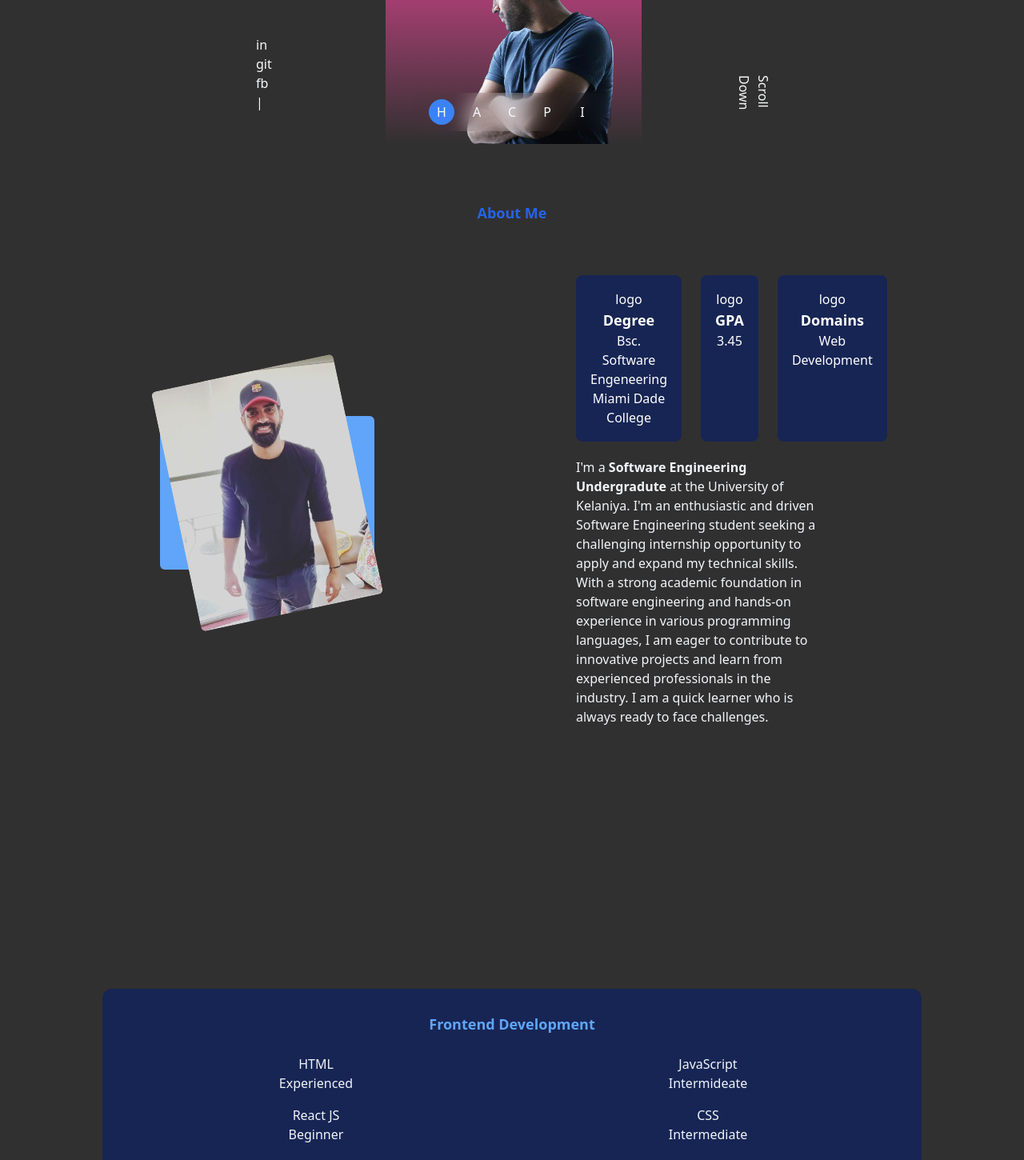
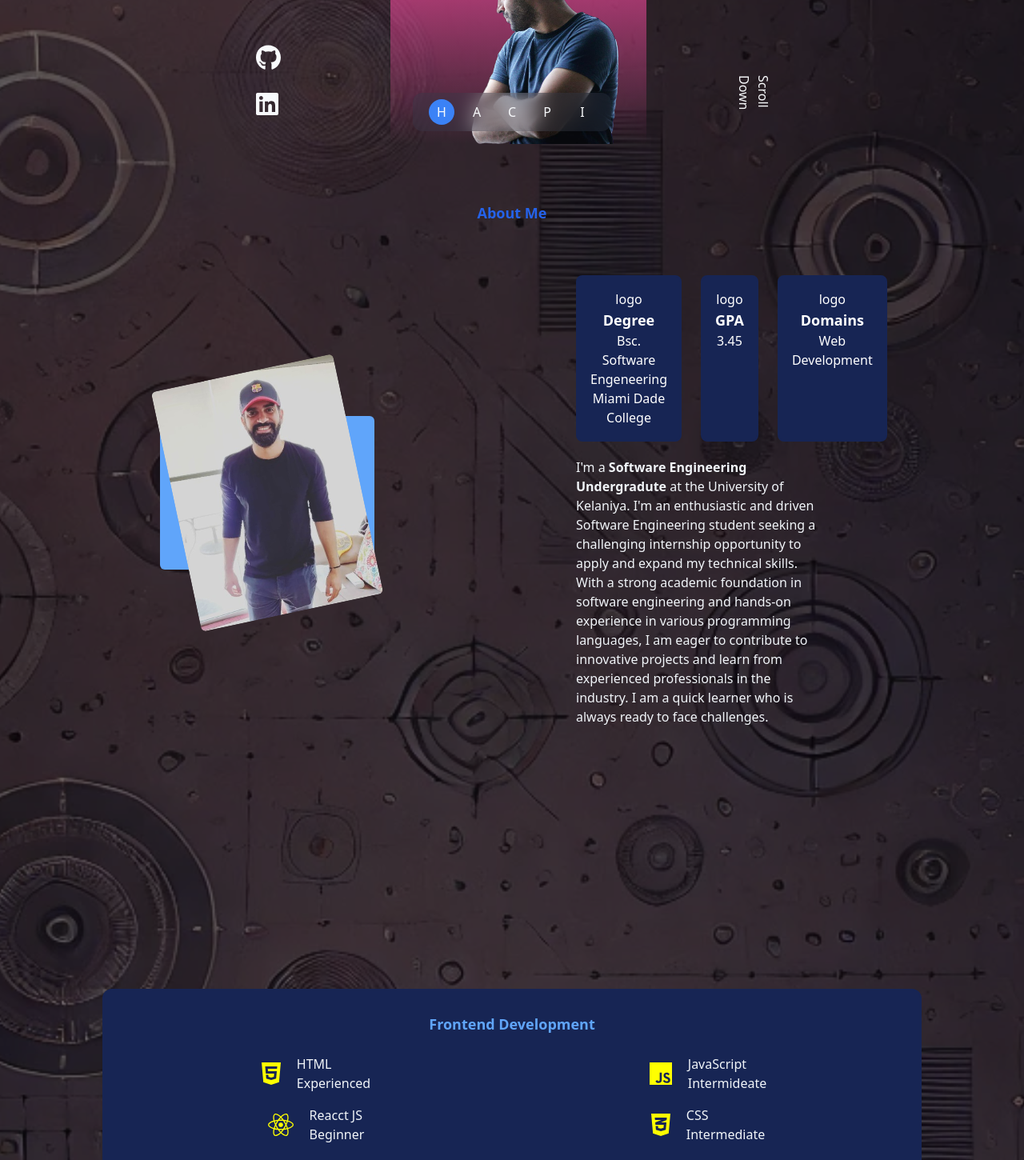
Before and after one commit to maximo445/my-portfolio, a React (Vite) app: page / in a window 1280 px wide. Shown: the part 620-2070 px from the top of the page at 80% size. Built offline with nearby package versions, Linux system fonts and the light colour scheme.

Commit message:
ready to deploy version 1.0

```diff
--- a/package.json
+++ b/package.json
@@ -10,6 +10,11 @@
     "preview": "vite preview"
   },
   "dependencies": {
+    "@fortawesome/fontawesome-svg-core": "^6.6.0",
+    "@fortawesome/free-brands-svg-icons": "^6.6.0",
+    "@fortawesome/free-regular-svg-icons": "^6.6.0",
+    "@fortawesome/free-solid-svg-icons": "^6.6.0",
+    "@fortawesome/react-fontawesome": "^0.2.2",
     "react": "^18.3.1",
     "react-dom": "^18.3.1"
   },
--- a/src/App.jsx
+++ b/src/App.jsx
@@ -4,6 +4,8 @@ import About from "./components/About";
 import Tools from "./components/Tools";
 import Projects from "./components/Projects";
 import Contact from "./components/Contact";
+import Footer from "./components/Footer";
+import SocialMedia from "./components/SocialMedia";
 
 import { useRef, useEffect, useState } from "react";
 
@@ -26,8 +28,9 @@ function App() {
 
   useEffect(() => {
     document.body.style.overflow = "hidden";
+    document.body.style.overflowY = "scroll";
     return () => {
-      document.body.style.overflow = "auto"; // Reset when component unmounts
+      document.body.style.overflow = "unset"; // Reset when component unmounts
     };
   }, []);
 
@@ -78,15 +81,18 @@ function App() {
   const scrollToContactRef = () =>
     contactRef.current.scrollIntoView({ behavior: "smooth" });
 
-  console.log(activeSection);
-
   return (
-    <div className="static overflow-y-scroll">
-      <Home ref={homeRef} toContact={scrollToContactRef} />
+    <div className="static">
+      <Home ref={homeRef} toContact={scrollToContactRef}>
+        <SocialMedia orientation={"vertical"} />
+      </Home>
       <About ref={aboutRef}></About>
       <Tools ref={toolsRef}></Tools>
       <Projects ref={projectsRef}></Projects>
       <Contact ref={contactRef}></Contact>
+      <Footer>
+        <SocialMedia orientation={"horizontal"} />
+      </Footer>
       <Navigation
         activeSection={activeSection}
         toAbout={scrollToAboutRef}
--- a/src/components/Contact.jsx
+++ b/src/components/Contact.jsx
@@ -1,3 +1,8 @@
+import { library } from "@fortawesome/fontawesome-svg-core";
+import { faEnvelope } from "@fortawesome/free-solid-svg-icons";
+library.add(faEnvelope);
+
+import { FontAwesomeIcon } from "@fortawesome/react-fontawesome";
 import { forwardRef } from "react";
 
 const Contact = forwardRef((props, ref) => {
@@ -12,7 +17,7 @@ const Contact = forwardRef((props, ref) => {
     >
       <div className=" flex flex-col items-center justify-center text-center w-1/2">
         <div className={`w-4/5 bg-blue-950 p-7 rounded-xl ${toolsStyle}`}>
-          <h1 className="text-slate-100">logo</h1>
+          <FontAwesomeIcon icon={faEnvelope} size="2x" color="white" />
           <h1 className="text-slate-100">email</h1>
           <h1 className="text-slate-100 mb-7">britocoding@gmail.com</h1>
           <a
--- /dev/null
+++ b/src/components/Footer.jsx
@@ -0,0 +1,13 @@
+function Footer({ children }) {
+  return (
+    <div className="h-96 w-full bg-blue-400 flex justify-center items-center">
+      <div className="flex flex-col items-center justify-around w-1/2  h-full pb-11 pt-8 text-blue-950">
+        <h1 className="text-5xl">Maximo</h1>
+        {children}
+        <p>Maximo Brito. All rights reserved.</p>
+      </div>
+    </div>
+  );
+}
+
+export default Footer;
--- a/src/components/Home.jsx
+++ b/src/components/Home.jsx
@@ -29,11 +29,8 @@ const Home = forwardRef((props, ref) => {
         </div>
       </header>
       <div className="flex justify-between w-1/2 items-end text-slate-50">
-        <ul className="-translate-y-10">
-          <li>in</li>
-          <li>git</li>
-          <li>fb</li>
-          <li>|</li>
+        <ul className="-translate-y-24 hidden md:inline-block">
+          {props.children}
         </ul>
         <img
           className="w-80 bg-gradient-to-b from-pink-500 to-transparent rounded-t-lg"
@@ -42,7 +39,7 @@ const Home = forwardRef((props, ref) => {
         />
         <button
           onClick={props.toContact}
-          className="transform rotate-90 -translate-y-16 w-4 h-7"
+          className="transform rotate-90 -translate-y-16 w-4 h-7 hidden md:inline-block"
         >
           Scroll Down
         </button>
--- a/src/components/Navigation.jsx
+++ b/src/components/Navigation.jsx
@@ -9,7 +9,7 @@ function Navigation({
   const onSection = "bg-blue-500";
 
   return (
-    <ul className="flex mb-4 py-2 px-5 gap-3  fixed bottom-0 left-1/2 transform -translate-x-1/2 text-slate-50 rounded-xl backdrop-blur-md">
+    <ul className="flex mb-4 py-2 px-5 gap-3  fixed bottom-0 left-1/2 transform -translate-x-1/2 text-slate-50 rounded-xl bg-gray-700 bg-opacity-30 backdrop-blur-md">
       <li>
         <button
           className={`h-8 w-8 transition duration-500 rounded-full delay-150 hover:bg-slate-400 ${
--- a/src/components/Projects.jsx
+++ b/src/components/Projects.jsx
@@ -1,9 +1,20 @@
-import { forwardRef } from "react";
+import { forwardRef, useEffect } from "react";
 import movieAppJPG from "../assets/movie-app-jpg.jpg";
 
 const Projects = forwardRef((props, ref) => {
   const aboutItemStyle =
     "bg-blue-950 text-center text-white p-4 rounded-lg flex-1 hover:bg-transparent  border-2 border-blue-950 hover:border-blue-600 transition-all  duration-500";
+
+  useEffect(() => {
+    const projects = document.querySelector("#projects-container");
+    projects.style.overflow = "hidden";
+    projects.style.overflowY = "scroll";
+    projects.style.scrollBar = "none";
+    return () => {
+      projects.style.overflow = "unset"; // Reset when component unmounts
+    };
+  }, []);
+
   return (
     <div id="projects" ref={ref} className="h-screen">
       <header className="flex flex-col justify-center items-center gap-1 text-slate-50">
@@ -11,7 +22,10 @@ const Projects = forwardRef((props, ref) => {
         <h1 className="font-bold text-blue-600 text-lg">Projects</h1>
       </header>
       <div className="flex justify-center items-center">
-        <div className="grid grid-cols-1 sm:grid-cols-2 md:grid-cols-3 gap-4 w-3/5 p-5">
+        <div
+          id="projects-container"
+          className=" shadow-inner shadow-slate-900 md:shadow-none h-screen grid grid-cols-1 sm:grid-cols-2 md:grid-cols-3 gap-4 w-3/5 p-5"
+        >
           <span className={aboutItemStyle}>
             <img className="rounded-xl" src={movieAppJPG} alt="" />
             <div className="pt-8 flex flex-col items-start gap-2">
--- /dev/null
+++ b/src/components/SocialMedia.jsx
@@ -0,0 +1,35 @@
+import "../../src/icons";
+import { FontAwesomeIcon } from "@fortawesome/react-fontawesome";
+
+function SocialMedia({ orientation }) {
+  return (
+    <ul
+      className={`${
+        orientation === "vertical"
+          ? "flex flex-col gap-6 h-7"
+          : "flex gap-6 h-7"
+      }`}
+    >
+      <li className="">
+        <a
+          href="https://github.com/maximo445"
+          target="_blank"
+          rel="noopener noreferrer"
+        >
+          <FontAwesomeIcon icon={["fab", "github"]} size="2x" />
+        </a>
+      </li>
+      <li className="">
+        <a
+          href="https://www.linkedin.com/in/maximobrito/"
+          target="_blank"
+          rel="noopener noreferrer"
+        >
+          <FontAwesomeIcon icon={["fab", "linkedin"]} size="2x" />
+        </a>
+      </li>
+    </ul>
+  );
+}
+
+export default SocialMedia;
--- a/src/components/Tools.jsx
+++ b/src/components/Tools.jsx
@@ -1,3 +1,12 @@
+import { FontAwesomeIcon } from "@fortawesome/react-fontawesome";
+import {
+  faHtml5,
+  faReact,
+  faCss3Alt,
+  faJs,
+} from "@fortawesome/free-brands-svg-icons";
+import { faWind } from "@fortawesome/free-solid-svg-icons";
+
 import { forwardRef } from "react";
 
 const Tools = forwardRef((props, ref) => {
@@ -12,25 +21,40 @@ const Tools = forwardRef((props, ref) => {
             Frontend Development
           </h2>
           <ul className=" grid grid-cols-2 gap-4 text-slate-100">
-            <li>
+            <li className="flex justify-center items-center gap-5">
+              <FontAwesomeIcon icon={faHtml5} size="2x" color="yellow" />
+              <div className="text-left">
                 <h2>HTML</h2>
                 <p>Experienced</p>
+              </div>
             </li>
-            <li>
+            <li className="flex justify-center items-center gap-5">
+              <FontAwesomeIcon icon={faJs} size="2x" color="yellow" />
+              <div className="text-left">
                 <h2>JavaScript</h2>
                 <p>Intermideate</p>
+              </div>
             </li>
-            <li>
-              <h2>React JS</h2>
+            <li className="flex justify-center items-center gap-5">
+              <FontAwesomeIcon icon={faReact} size="2x" color="yellow" />
+              <div className="text-left">
+                <h2>Reacct JS</h2>
                 <p>Beginner</p>
+              </div>
             </li>
-            <li>
+            <li className="flex justify-center items-center gap-5">
+              <FontAwesomeIcon icon={faCss3Alt} size="2x" color="yellow" />
+              <div className="text-left">
                 <h2>CSS</h2>
                 <p>Intermediate</p>
+              </div>
             </li>
-            <li>
-              <h2>Bootstrap</h2>
-              <p>Beginner</p>
+            <li className="flex justify-center items-center gap-5">
+              <FontAwesomeIcon icon={faWind} size="2x" color="yellow" />
+              <div className="text-left">
+                <h2>Tailwind CSS</h2>
+                <p>Interermiate</p>
+              </div>
             </li>
           </ul>
         </div>
--- /dev/null
+++ b/src/icons.js
@@ -0,0 +1,7 @@
+// src/icons.js
+
+import { library } from "@fortawesome/fontawesome-svg-core";
+import { faGithub, faLinkedin } from "@fortawesome/free-brands-svg-icons";
+import { faEnvelope } from "@fortawesome/free-solid-svg-icons";
+
+library.add(faGithub, faLinkedin, faEnvelope);
--- a/src/index.css
+++ b/src/index.css
@@ -3,6 +3,51 @@
 @tailwind utilities;
 
 body {
-  background: rgb(49, 48, 48);
-  /* Allows scrolling while hiding the scrollbar */
+  background-image: url("./assets/bacground.webp"),
+    linear-gradient(rgba(0, 0, 0, 0.5), rgba(0, 0, 0, 0.5));
+  background-blend-mode: overlay;
+  background-size: cover;
+  background-repeat: repeat-y; /* for vertical scroll */
+  background-attachment: fixed;
+  background-position: center;
+  background-position-y: calc(
+    50% - 20px
+  ); /* Adjust this for a slight parallax effect */
+  background-attachment: scroll;
 }
+
+/* For WebKit browsers (Chrome, Safari, etc.) */
+#projects-container {
+  overflow-y: scroll; /* Enable scrolling */
+  scrollbar-width: none; /* Hide scrollbar in Firefox */
+}
+
+#projects-container::-webkit-scrollbar {
+  display: none; /* Hide scrollbar in Chrome, Safari, Edge */
+}
+
+/* Custom scrollbar styles for WebKit browsers (Chrome, Safari, etc.) */
+::-webkit-scrollbar {
+  width: 12px;
+}
+
+::-webkit-scrollbar-track {
+  background: #f1f1f1;
+  border-radius: 10px;
+}
+
+::-webkit-scrollbar-thumb {
+  background-color: #888;
+  border-radius: 10px;
+  border: 2px solid #f1f1f1; /* Adds padding around thumb */
+}
+
+::-webkit-scrollbar-thumb:hover {
+  background-color: #555;
+}
+
+/* For Firefox */
+* {
+  scrollbar-width: thin;
+  scrollbar-color: #888 #f1f1f1;
+}
```
Also changed, not shown: src/assets/bacground.webp (added), 1 other file (tests, documents, lock files or other folders). Lines whose indentation alone changed are shown as unchanged.
